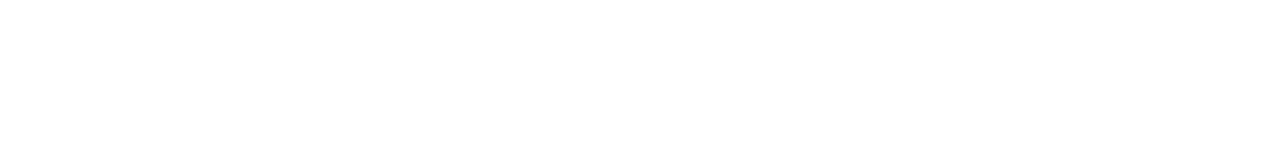
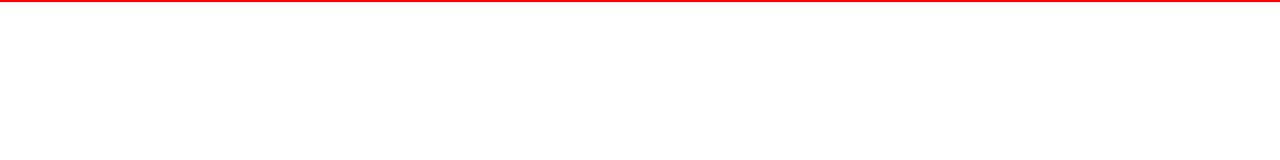
Before and after one commit to rebornay/ASSIGNMENT-4, a plain HTML site: page index.html in a window 1280 px wide. Drawn offline with Linux system fonts and the light colour scheme.

Commit message:
Updated README

```diff
--- a/index.html
+++ b/index.html
@@ -4,6 +4,7 @@
     <meta charset="UTF-8">
     <meta http-equiv="X-UA-Compatible" content="IE=edge">
     <meta name="viewport" content="width=device-width, initial-scale=1.0">
+    <link rel="stylesheet" href="style.css">
     <title>ASSIGNMENT 4</title>
 </head>
 <body>
--- a/style.css
+++ b/style.css
@@ -5,6 +5,12 @@
     list-style: none;
     box-sizing: border-box;
 }
+
+:root {
+    --background-color: #f7fdfc;
+    --button-color: #2ec4b6;
+  }
+
 header {
     border: 1px solid red;
 }
```
Also changed, not shown: 1 other file.
